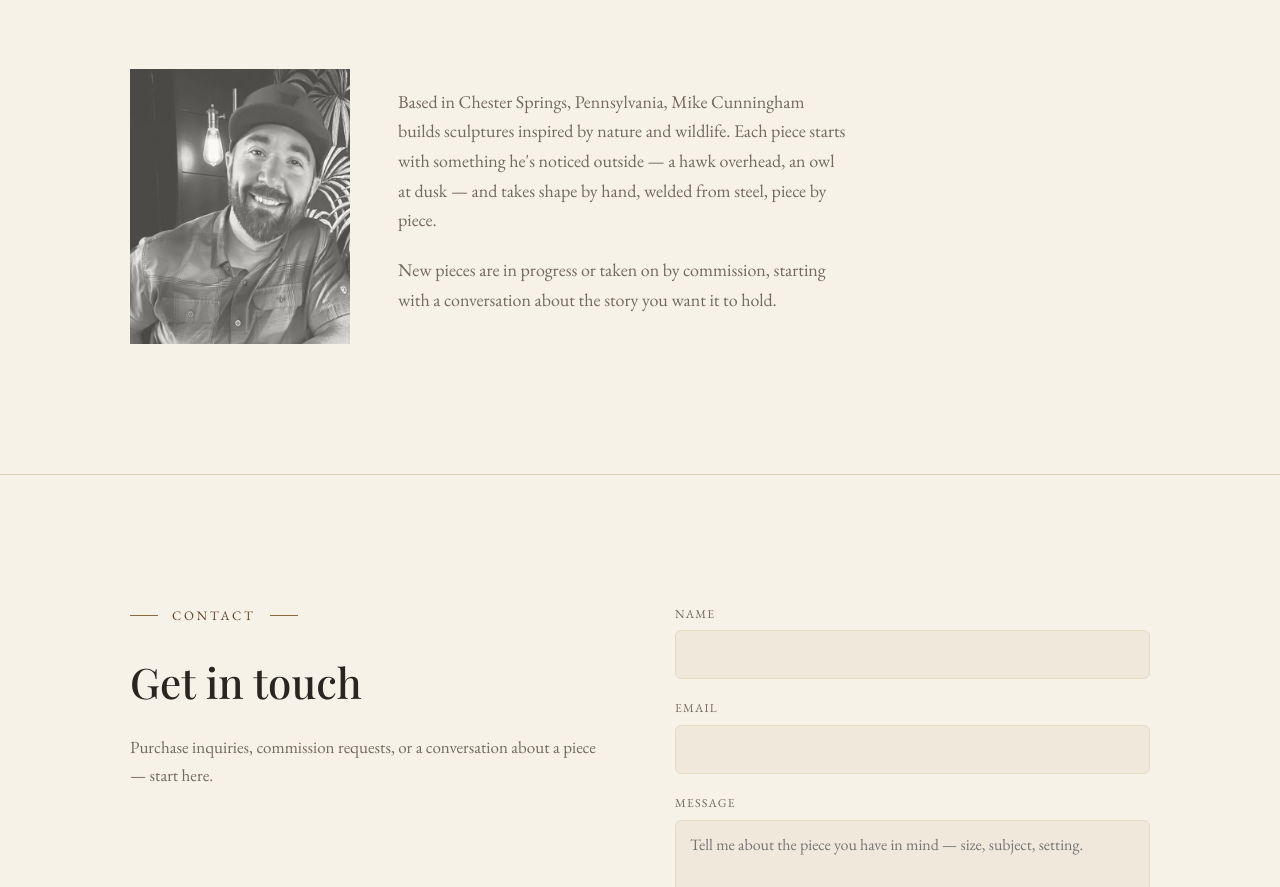
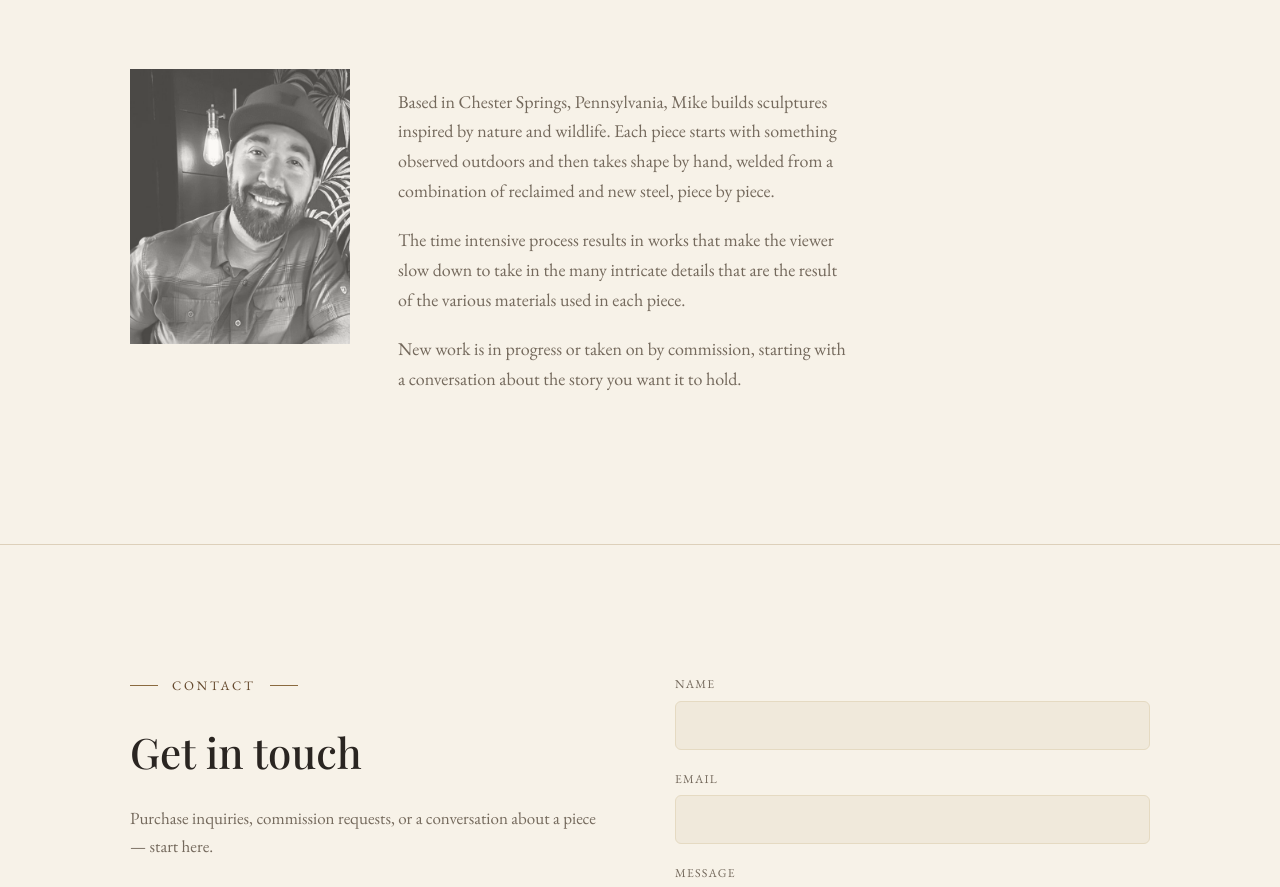
Before and after one commit to primal-tech/mc-studio, a plain HTML site: page index.html in a window 1280 px wide. Shown: the part 3285-4172 px from the top of the page. Drawn offline with nearby package versions, Linux system fonts and the light colour scheme; a web font is replaced by a local one.

Commit message:
Update bio copy

```diff
--- a/index.html
+++ b/index.html
@@ -100,8 +100,9 @@
         <img src="images/mike-portrait.jpg" alt="Portrait of Mike Cunningham, welded steel sculptor">
       </div>
       <div>
-        <p>Based in Chester Springs, Pennsylvania, Mike Cunningham builds sculptures inspired by nature and wildlife. Each piece starts with something he's noticed outside — a hawk overhead, an owl at dusk — and takes shape by hand, welded from steel, piece by piece.</p>
-        <p>New pieces are in progress or taken on by commission, starting with a conversation about the story you want it to hold.</p>
+        <p>Based in Chester Springs, Pennsylvania, Mike builds sculptures inspired by nature and wildlife. Each piece starts with something observed outdoors and then takes shape by hand, welded from a combination of reclaimed and new steel, piece by piece.</p>
+        <p>The time intensive process results in works that make the viewer slow down to take in the many intricate details that are the result of the various materials used in each piece.</p>
+        <p>New work is in progress or taken on by commission, starting with a conversation about the story you want it to hold.</p>
       </div>
     </div>
   </div>
```
Also changed, not shown: src/index.html (+3 -2 lines).
